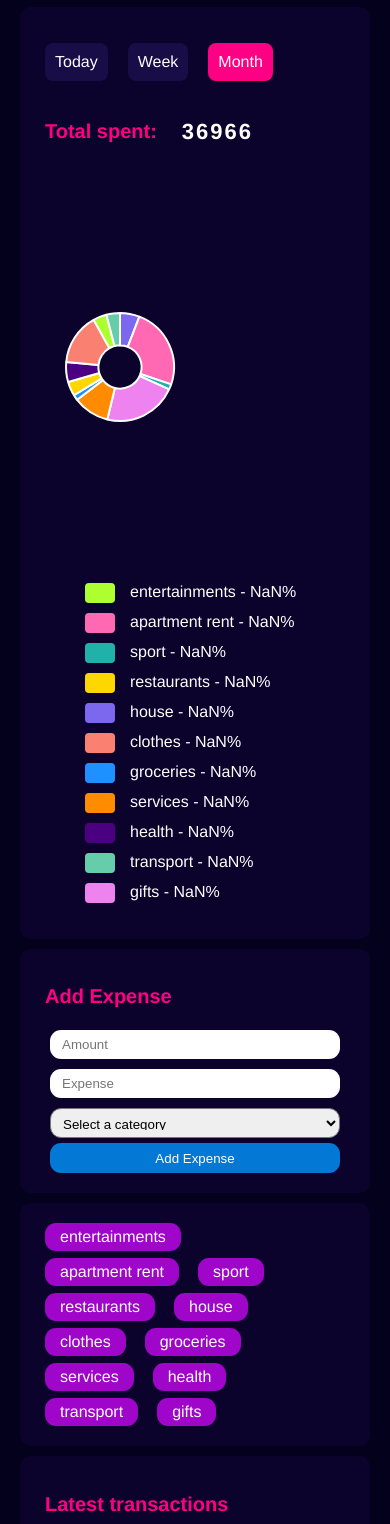
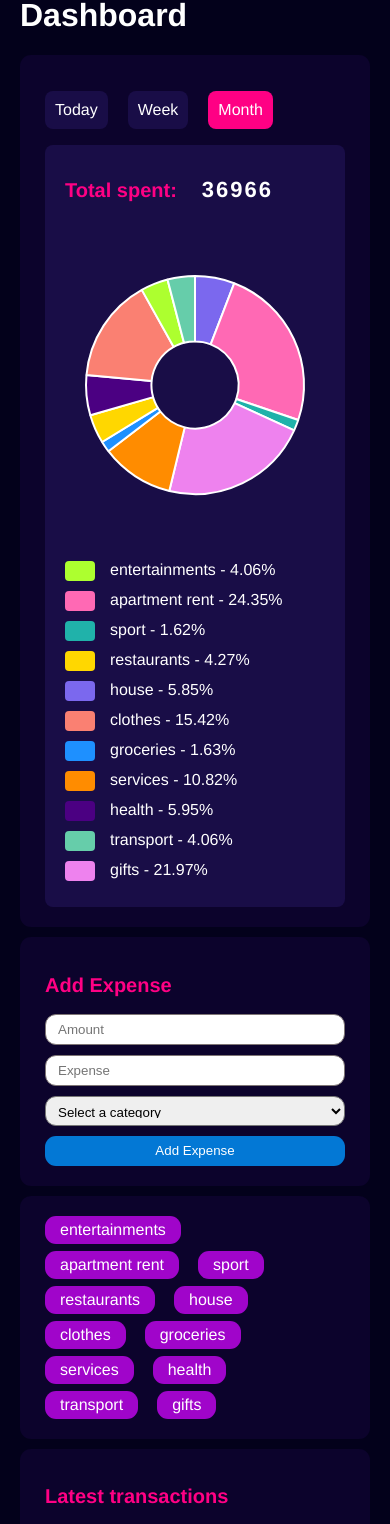
Before and after one commit to shiryavochka/money-manager, a Vue app: page / in a window 390 px wide. Shown: the part 73-1597 px from the top of the page. Built offline with nearby package versions, Linux system fonts and the light colour scheme.

Commit message:
fix errors

```diff
--- a/src/App.vue
+++ b/src/App.vue
@@ -58,8 +58,8 @@ nav {
     font-weight: bold;
     color: #feffff;}
 
-    nav a .router-link-exact-active {
-      color: #7f00ff;
+.router-link-exact-active {
+    color: #7f00ff;
     }
 
 img {
@@ -68,9 +68,15 @@ img {
 
 .nav-logo {
   display: flex;
-  flex-direction: column;
+  flex-direction: column-reverse;
+  margin-bottom: 20px;
 }
+.nav-logo span{color: #659ceb;
+    font-weight: 600;}
 @media (max-width: 768px) {
+  #app {
+    margin-top: 70px;
+  }
   nav{    height: 60px;
     display: flex;
     flex-direction: row;
@@ -84,6 +90,9 @@ img {
    nav img{
       width: 50px;
       margin: auto;
+    }
+    .nav-logo {
+      margin-bottom: 0;
     }
   .nav-logo span{
     display: none;
--- a/src/components/ChartTabs.vue
+++ b/src/components/ChartTabs.vue
@@ -7,13 +7,13 @@
             @click="selectedTab = tab" :key="index"
       >{{ tab }}</li>
     </ul>
-    <div v-show="selectedTab === 'Today'">
+    <div class="tab-item__wrapper" v-show="selectedTab === 'Today'">
       <p >Here will be a chart of spending for today.</p>
     </div>
-    <div v-show="selectedTab === 'Week'">
+    <div  class="tab-item__wrapper" v-show="selectedTab === 'Week'">
       <p>Here will be a chart of spending for week</p>
     </div>
-    <div v-show="selectedTab === 'Month'">
+    <div  class="tab-item__wrapper" v-show="selectedTab === 'Month'">
       <div class="total-spent"><h2>Total spent: </h2> <p class="total-spent__title">{{ totalValue }}</p></div>
       <my-chart
       :categories="categories"
@@ -25,6 +25,11 @@
   </div>
 </template>
 <style>
+.tab-item__wrapper {
+  background: #190d47;
+    border-radius: 8px;
+    padding: 10px 20px;
+}
 .total-spent {
   display: flex;
   align-items: center;
--- a/src/components/ExpenseItem.vue
+++ b/src/components/ExpenseItem.vue
@@ -5,9 +5,9 @@
       <p class="expense-info--date">{{ expense.dataAdd }}</p>
       </div>
       <div class="expense-info--amounts">{{ expense.amounts }}</div>
-      <div class="btns-wrapper">
-      <my-button  @click="editExpense">Edit</my-button>
-      <my-button @click="$emit('remove', expense)">Delete</my-button>
+      <div class="expense-buttons-wrapper">
+        <my-button class="expense-button" @click="editExpense">Edit</my-button>
+        <my-button class="expense-button" @click="$emit('remove', expense)">Delete</my-button>
       </div>
       <my-modal
       :options="options"
@@ -29,7 +29,7 @@
   padding: 5px;
   align-items: center;
   justify-content:space-between;
-  margin: 10px;
+  margin: 10px 0;
   color: white;
   border-radius: 8px;
   background: #190d47;
@@ -41,9 +41,15 @@
 .expense-info {
   margin-left: 15px;
 }
+.expense-button {
+  margin: 0px 10px;
+}
 @media (max-width: 540px){
   .expense-item {
     margin: 10px 0;
+  }
+  .expense-button {
+    margin: 0px 3px!important;
   }
   .expense-info {
   margin-left: 5px;
--- a/src/components/FilterComponent.vue
+++ b/src/components/FilterComponent.vue
@@ -1,16 +1,16 @@
 <template>
-  <div>
+  <div class="search-wrapper">
     <span>Search:</span>
-    <input
+    <my-input
     type="text"
     v-model="modelValue"
     @input="changeOption"
-    />
+    ></my-input>
   </div>
 </template>
 <style scoped>
 span {
-  margin-right:auto ;
+  margin: auto 10px  ;
 }
 </style>
 <script>
--- a/src/components/FormAdd.vue
+++ b/src/components/FormAdd.vue
@@ -17,14 +17,13 @@
 <style>
 form {
     display: flex;
+    flex-wrap: wrap;
+    gap: 10px ;
 }
 @media (max-width: 540px) {
     form {
         flex-direction: column;
         flex-wrap: wrap;
-    }
-    input{
-        margin: 5px;
     }
     .add-button {
         margin: 5px;
--- a/src/components/MyChart.vue
+++ b/src/components/MyChart.vue
@@ -5,7 +5,10 @@
     </div>
     <div class="legend">
       <ul class="legend-list">
-            <li class="legend-item" v-for="(category, index) in categories" :key="category.id">
+        <li class="legend-item"
+        v-for="(category, index) in categories"
+        :key="category.id"
+        >
         <span class="category-color" :style="{ backgroundColor: category.color }"></span>
           {{ category.name }} - {{ percentageData[index] }}%
         </li>
@@ -30,7 +33,8 @@
     filteredJobs: {
       type: Array,
       required: true,
-    }, summaall: {
+    },
+    totalValue: {
       type: Array,
       required: true,
     },
@@ -51,9 +55,9 @@
   mounted() {
     this.updateChart();
   },
-  computed:{
+  computed: {
     percentageData() {
-      const total = this.summaall;
+      const total = this.totalValue;
       return this.categories.map((category) => {
         const categoryTotal = this.filteredJobs
         .filter((expense) => expense.category === category.name)
@@ -72,7 +76,6 @@
   methods: {
     updateChart() {
       const categoryExpenses = {};
-
       this.expenses.forEach((expense) => {
         if (categoryExpenses[expense.category]) {
           categoryExpenses[expense.category] += parseFloat(expense.amounts);
@@ -80,7 +83,6 @@
         categoryExpenses[expense.category] = parseFloat(expense.amounts);
         }
       });
-
       const ctx = this.$refs.myChart.getContext('2d');
       const labels = Object.keys(categoryExpenses);
       // создали вычисляемое свойство categoryColorMap, которое создает объект с соответствием между именами категорий и цветами, используя массив categories.
@@ -136,4 +138,48 @@
 };
 </script>
 <style scoped>
+
+.chart-wrap{
+  width: 50%;
+  height: 400px;
+}
+.chart-info {
+  flex-wrap: wrap;
+  display: flex;
+  align-items: center;
+}
+.legend-list {
+  width: 100%;
+  word-break: break-all;
+  max-width: 400px;
+}
+.category-color {
+  width: 30px;
+  height: 20px;
+  border-radius: 4px;
+  margin-right: 15px;
+}
+.legend-item {
+  list-style-type: none;
+  display: flex;
+  margin: 10px 0;
+}
+@media (max-width: 680px) {
+  .chart-wrap
+  {
+    width: 100%;
+    height: 320px;
+  }
+  .legend-list{
+    padding: 0;
+  }
+  }
+  @media (max-width: 375px) {
+    .chart-wrap
+  {
+
+    height: 200px;
+  }
+  }
+
 </style>
--- a/src/components/MyModal.vue
+++ b/src/components/MyModal.vue
@@ -1,7 +1,8 @@
 <template>
   <div class="expense-modal" v-if="isOpen">
     <div class="modal-content">
-      <form>
+      <p class="modal-title">Editing expense</p>
+      <form class="edit-form">
       <my-input
       v-model="editedExpense.name"
       type="text"
@@ -16,9 +17,12 @@
       v-model="editedExpense.category"
       :options="options"
       ></my-select>
-      <my-button @click="saveAndCloseModal">Save</my-button>
+      <div class="button-wrapper">
+      <my-button class="cancel-button" @click="closeModal">Сancel</my-button>
+      <my-button @click="saveAndCloseModal">Save</my-button></div>
+
       </form>
-      <my-button @click="closeModal">Close</my-button>
+
     </div>
   </div>
 </template>
@@ -62,6 +66,27 @@ export default {
 };
 </script>
 <style>
+.edit-form {
+  padding: 20px;
+}
+.button-wrapper{
+  width: 100%;
+  display: flex;
+  justify-content: space-around;
+}
+.edit-form input, .edit-form select {
+  width:100% ;
+}
+.button-wrapper .btn{
+  width: 40%;
+}
+.modal-title {
+  color: #a005ca;
+    font-size: 20px;
+    margin: 10px 0;
+    font-weight: 600;
+}
+.cancel-button {background-color: grey!important;;}
 .expense-modal {
   background-color: white;
   border-radius: 10px;
@@ -74,16 +99,16 @@ export default {
   max-width: 90%;
   width: 300px;
 }
+
 @media (max-width: 768px) {
   .expense-modal {
-    width: 90%;
+    width: 70%;
+    margin: 10px auto;
     max-width: 100%;
   }
 }
 @media (max-width: 480px) {
   .expense-modal {
-    width: 100%;
-    max-width: 100%;
-  }
+    width: 80%;  }
 }
 </style>
--- a/src/components/UI/MyButton.vue
+++ b/src/components/UI/MyButton.vue
@@ -14,7 +14,7 @@
   .btn {
     padding: 7px 15px;
     background: none;
-    color: white;  margin: 0 10px;
+    color: white;
     border: none;
     background-color: #0378d5;
     border-radius: 11px;
@@ -25,7 +25,7 @@
     .btn {
       padding: 4px 5px;
 
-    margin: 0px 5px;
+    margin: 0px ;
     }
 
   }
--- a/src/components/UI/MyInput.vue
+++ b/src/components/UI/MyInput.vue
@@ -6,12 +6,10 @@ input {
   padding: 7px 12px;
   border: none;
   border-radius: 11px;
-  margin-right: 15px;
+  border:1px solid #7e7575;
 }
 @media (max-width: 540px) {
-  input {
-    margin: 5px;
-  }
+
 }
 </style>
 <script>
--- a/src/components/UI/MySelect.vue
+++ b/src/components/UI/MySelect.vue
@@ -38,12 +38,13 @@ export default {
 <style scoped>
 select {
   border-radius: 11px;
+
+    color:  black;
+    padding: 7px 8px;
 }
 @media (max-width: 540px) {
   select {
     height: 30px;
-    margin: 5px;
-    padding: 7px 8px;
   }
 }
 </style>
--- a/src/views/HomeView.vue
+++ b/src/views/HomeView.vue
@@ -5,7 +5,8 @@
       <chart-tabs :categories="categories"
       :expenses="expenses"
       :filtered-jobs="filteredJobs"
-      :totalValue="totalValue"></chart-tabs>
+      :totalValue="totalValue"
+      ></chart-tabs>
     </div>
     <div class="container">
       <h2>Add Expense</h2>
@@ -32,30 +33,7 @@
   </div>
 </template>
 <style>
-.chart-wrap{
-  width: 50%;
-  height: 400px;
-}
-.chart-info {
-  flex-wrap: wrap;
-  display: flex;
-  align-items: center;
-}
-.legend-list {
-  width: 100%;
-  max-width: 400px;
-}
-.category-color {
-  width: 30px;
-  height: 20px;
-  border-radius: 4px;
-  margin-right: 15px;
-}
-.legend-item {
-  list-style-type: none;
-  display: flex;
-  margin: 10px 0;
-}
+
 </style>
 <script>
 import ExpensesList from '@/components/ExpensesList.vue';
@@ -113,7 +91,7 @@ export default {
     }
     },
     computed:{
-       totalValue() {
+      totalValue() {
         return this.expenses.reduce((sum, login) => sum + toNumber(login.amounts), 0);
       },
       sortedJobs() {
```
Lines whose indentation alone changed are shown as unchanged.
